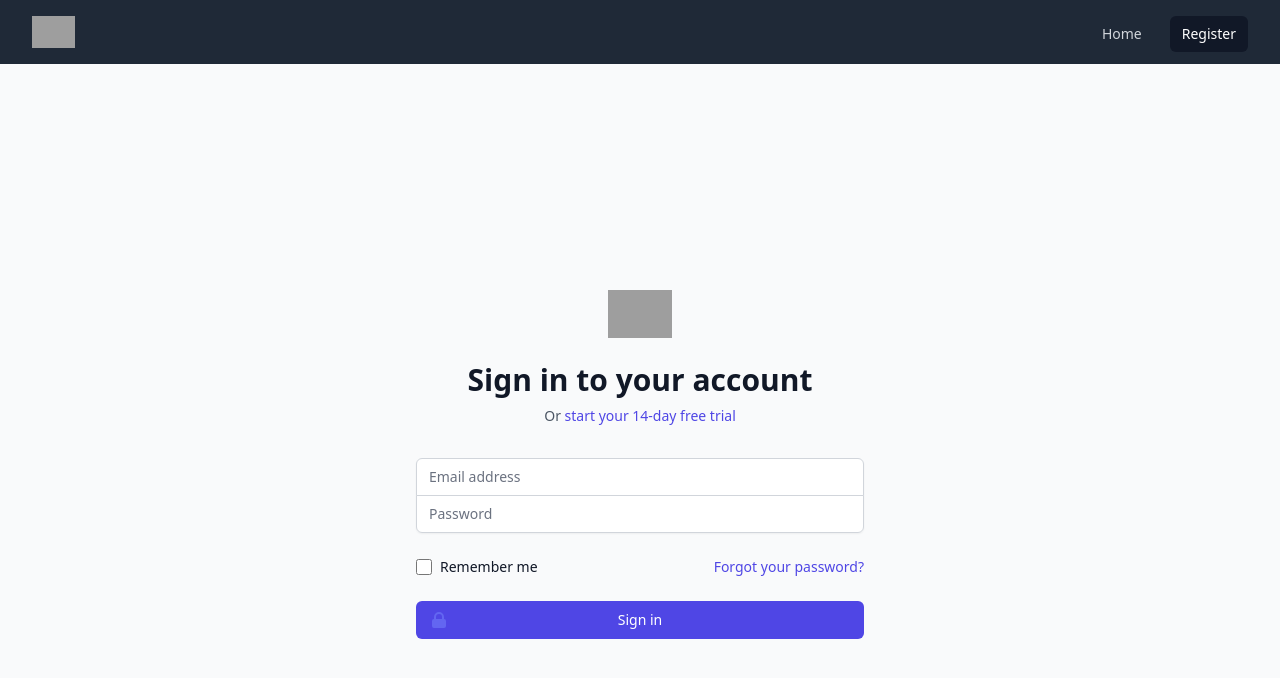
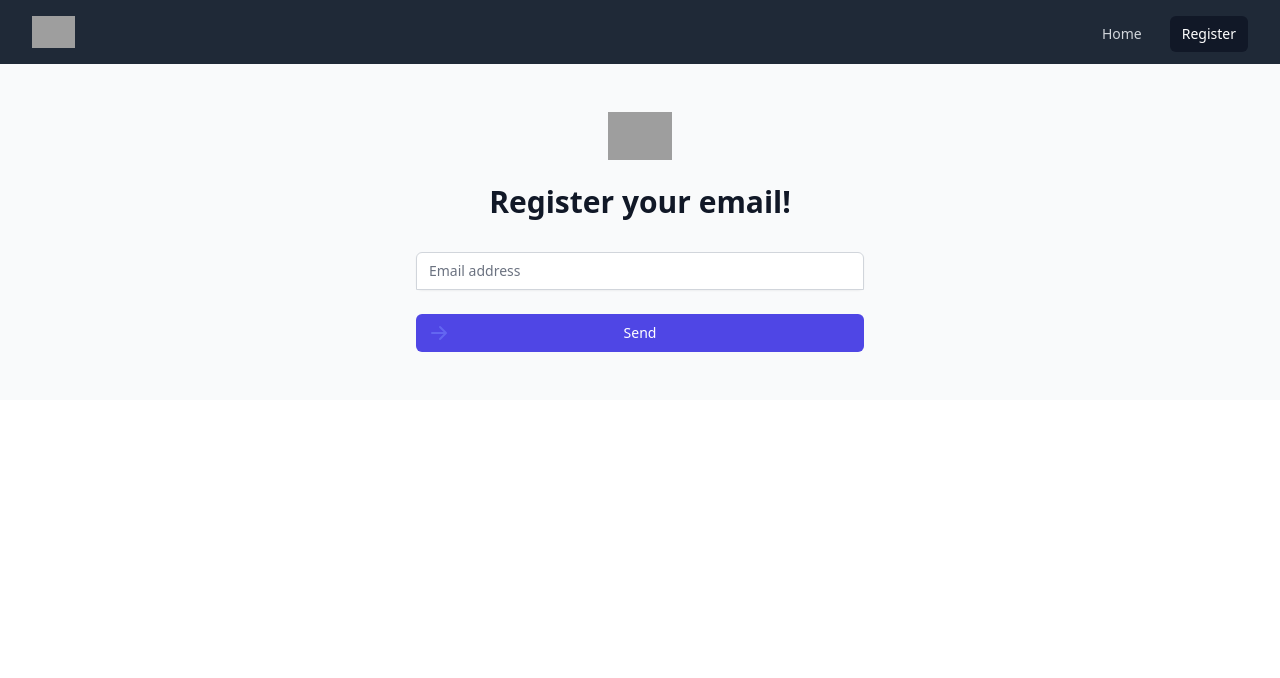
Before and after one commit to geraldoahnert/landing-page, a React (Create React App) app in the folder client/: page /register in a window 1280 px wide. Shown: the top 678 px of the page. Built offline with nearby package versions, Linux system fonts and the light colour scheme; grey boxes are pictures that could not be loaded.

Commit message:
fix customization firstpage and landingpage

```diff
--- a/client/src/components/FirstPage.js
+++ b/client/src/components/FirstPage.js
@@ -2,8 +2,10 @@ function FirstPage() {
     return (
         <div className="mt-40">
             <div className="max-w-7xl mx-auto py-12 px-4 sm:px-6 lg:py-16 lg:px-8 lg:flex lg:items-center lg:justify-between">
-                <h2 className="text-3xl font-extrabold tracking-tight text-gray-900 sm:text-4xl">
-                    <span className="block text-indigo-600">Landing Page</span>
+                <h2 className="text-3xl tracking-tight text-gray-900 sm:text-4xl">
+                    <span className="block text-indigo-600 font-extrabold">
+                        Landing Page
+                    </span>
                     <span className="block sm:text-2xl">
                         Register and get all news on your email.
                     </span>
--- a/client/src/components/LandingPage.js
+++ b/client/src/components/LandingPage.js
@@ -1,8 +1,8 @@
-import { LockClosedIcon } from "@heroicons/react/solid";
+import { ArrowRightIcon } from "@heroicons/react/solid";
 
 function LandingPage() {
     return (
-        <div className="min-h-screen flex items-center justify-center bg-gray-50 py-12 px-4 sm:px-6 lg:px-8">
+        <div className="h-full flex items-center justify-center bg-gray-50 py-12 px-4 sm:px-6 lg:px-8">
             <div className="max-w-md w-full space-y-8">
                 <div>
                     <img
@@ -11,17 +11,8 @@ function LandingPage() {
                         alt="Workflow"
                     />
                     <h2 className="mt-6 text-center text-3xl font-extrabold text-gray-900">
-                        Sign in to your account
+                        Register your email!
                     </h2>
-                    <p className="mt-2 text-center text-sm text-gray-600">
-                        Or{" "}
-                        <a
-                            href="#home"
-                            className="font-medium text-indigo-600 hover:text-indigo-500"
-                        >
-                            start your 14-day free trial
-                        </a>
-                    </p>
                 </div>
                 <form className="mt-8 space-y-6" action="#" method="POST">
                     <input type="hidden" name="remember" defaultValue="true" />
@@ -40,60 +31,19 @@ function LandingPage() {
                                 placeholder="Email address"
                             />
                         </div>
-                        <div>
-                            <label htmlFor="password" className="sr-only">
-                                Password
-                            </label>
-                            <input
-                                id="password"
-                                name="password"
-                                type="password"
-                                autoComplete="current-password"
-                                required
-                                className="appearance-none rounded-none relative block w-full px-3 py-2 border border-gray-300 placeholder-gray-500 text-gray-900 rounded-b-md focus:outline-none focus:ring-indigo-500 focus:border-indigo-500 focus:z-10 sm:text-sm"
-                                placeholder="Password"
-                            />
-                        </div>
                     </div>
-
-                    <div className="flex items-center justify-between">
-                        <div className="flex items-center">
-                            <input
-                                id="remember_me"
-                                name="remember_me"
-                                type="checkbox"
-                                className="h-4 w-4 text-indigo-600 focus:ring-indigo-500 border-gray-300 rounded"
-                            />
-                            <label
-                                htmlFor="remember_me"
-                                className="ml-2 block text-sm text-gray-900"
-                            >
-                                Remember me
-                            </label>
-                        </div>
-
-                        <div className="text-sm">
-                            <a
-                                href="#home"
-                                className="font-medium text-indigo-600 hover:text-indigo-500"
-                            >
-                                Forgot your password?
-                            </a>
-                        </div>
-                    </div>
-
                     <div>
                         <button
                             type="submit"
                             className="group relative w-full flex justify-center py-2 px-4 border border-transparent text-sm font-medium rounded-md text-white bg-indigo-600 hover:bg-indigo-700 focus:outline-none focus:ring-2 focus:ring-offset-2 focus:ring-indigo-500"
                         >
                             <span className="absolute left-0 inset-y-0 flex items-center pl-3">
-                                <LockClosedIcon
+                                <ArrowRightIcon
                                     className="h-5 w-5 text-indigo-500 group-hover:text-indigo-400"
                                     aria-hidden="true"
                                 />
                             </span>
-                            Sign in
+                            Send
                         </button>
                     </div>
                 </form>
```
